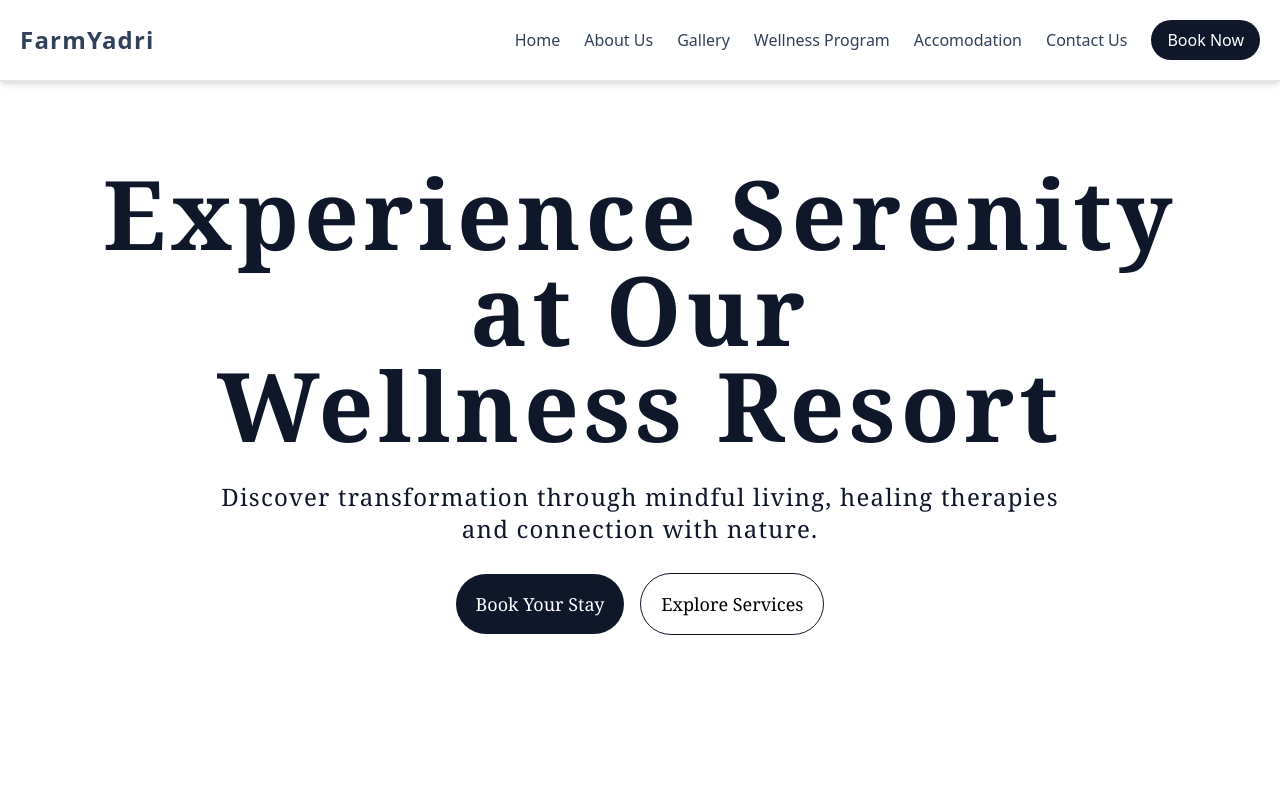
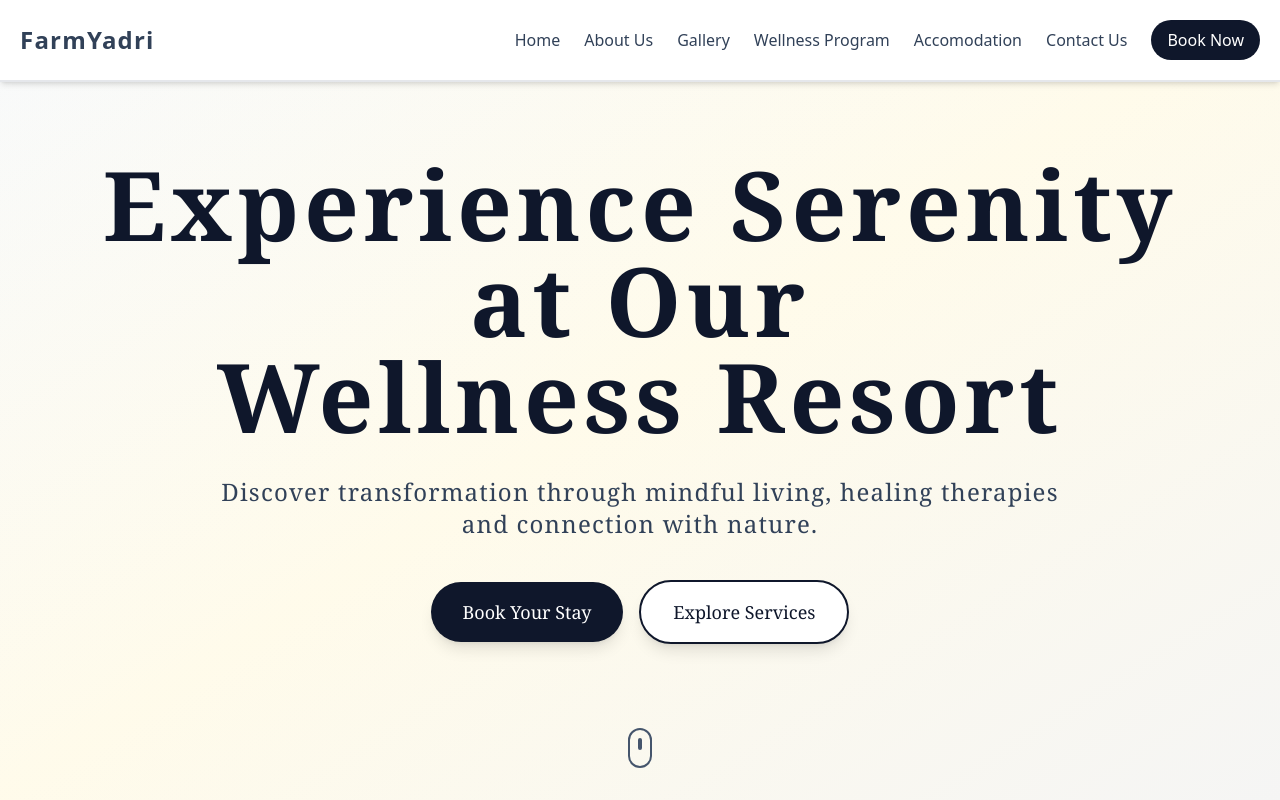
Before and after one commit to RikenMor001/Farmyadri, a React (Vite) app: page / in a window 1280 px wide. Shown: the top 800 px of the page. Built offline with nearby package versions, Linux system fonts and the light colour scheme.

Commit message:
Update LandingPage.jsx

```diff
--- a/src/components/LandingPage.jsx
+++ b/src/components/LandingPage.jsx
@@ -2,28 +2,56 @@ import { motion } from "framer-motion"
 import farmImage from "../assets/farm.jpg"
 
 export default function LandingPage(){
-    return <div>
+    return <div className="min-h-screen">
+        {/* Hero Section */}
+        <section className="relative flex flex-col justify-center items-center h-screen font-serif bg-gradient-to-br from-slate-50 via-amber-50 to-stone-100">
+                {/* Background Pattern */}
+                <div className="absolute inset-0 opacity-5">
+                    <div className="absolute inset-0 bg-gradient-to-br from-slate-200/20 to-transparent"></div>
+                </div>
 
-        {/* Hero Section */}
-        <section className="flex flex-col justify-center items-center h-screen font-serif">
-            <motion.div className="text-8xl font-semibold text-center tracking-wider text-slate-900"
+                <motion.div
+                    className="text-6xl md:text-8xl font-bold text-center tracking-wider text-slate-900 z-10"
                     initial={{ opacity: 0, y: 100 }}
                     animate={{ opacity: 1, y: 0 }}
-            transition={{ duration: 1.0 }}
+                    transition={{ duration: 1.2 }}
                 >
                     Experience Serenity <br/> at Our <br/> Wellness Resort
                 </motion.div>
-            <div className="text-2xl text-center tracking-wider text-slate-900 mt-7">
-            Discover transformation through mindful living, healing therapies <br/> and connection with nature.
-            </div>
-            <div className="flex justify-center items-center mt-7">
-            <button className="bg-slate-900 text-white px-5 py-4 rounded-4xl mr-4 hover:bg-slate-700 transition-colors duration-300 cursor-pointer text-lg">
+
+                <motion.div
+                    className="text-xl md:text-2xl text-center tracking-wider text-slate-700 mt-8 max-w-4xl px-4 z-10"
+                    initial={{ opacity: 0, y: 50 }}
+                    animate={{ opacity: 1, y: 0 }}
+                    transition={{ duration: 1.2, delay: 0.3 }}
+                >
+                    Discover transformation through mindful living, healing therapies and connection with nature.
+                </motion.div>
+
+                <motion.div
+                    className="flex flex-col md:flex-row justify-center items-center mt-10 gap-4 z-10"
+                    initial={{ opacity: 0, y: 50 }}
+                    animate={{ opacity: 1, y: 0 }}
+                    transition={{ duration: 1.2, delay: 0.6 }}
+                >
+                    <button className="bg-slate-900 text-white px-8 py-4 rounded-full hover:bg-slate-700 transition-all duration-300 cursor-pointer text-lg font-medium hover:scale-105 shadow-lg">
                         Book Your Stay
                     </button>
-            <button className="bg-white text-black px-5 py-4 rounded-4xl hover:bg-black transition-colors duration-300 cursor-pointer text-lg border border-slate-900 hover:text-white">
+                    <button className="bg-white text-slate-900 px-8 py-4 rounded-full hover:bg-slate-100 transition-all duration-300 cursor-pointer text-lg font-medium border-2 border-slate-900 hover:scale-105 shadow-lg">
                         Explore Services
                     </button>
+                </motion.div>
+
+                {/* Scroll Indicator */}
+                <motion.div
+                    className="absolute bottom-8 left-1/2 transform -translate-x-1/2 z-10"
+                    animate={{ y: [0, 10, 0] }}
+                    transition={{ duration: 2, repeat: Infinity }}
+                >
+                    <div className="w-6 h-10 border-2 border-slate-600 rounded-full flex justify-center">
+                        <div className="w-1 h-3 bg-slate-600 rounded-full mt-2"></div>
                     </div>
+                </motion.div>
             </section>
 
         {/* Story Section */}
```
Lines whose indentation alone changed are shown as unchanged.
